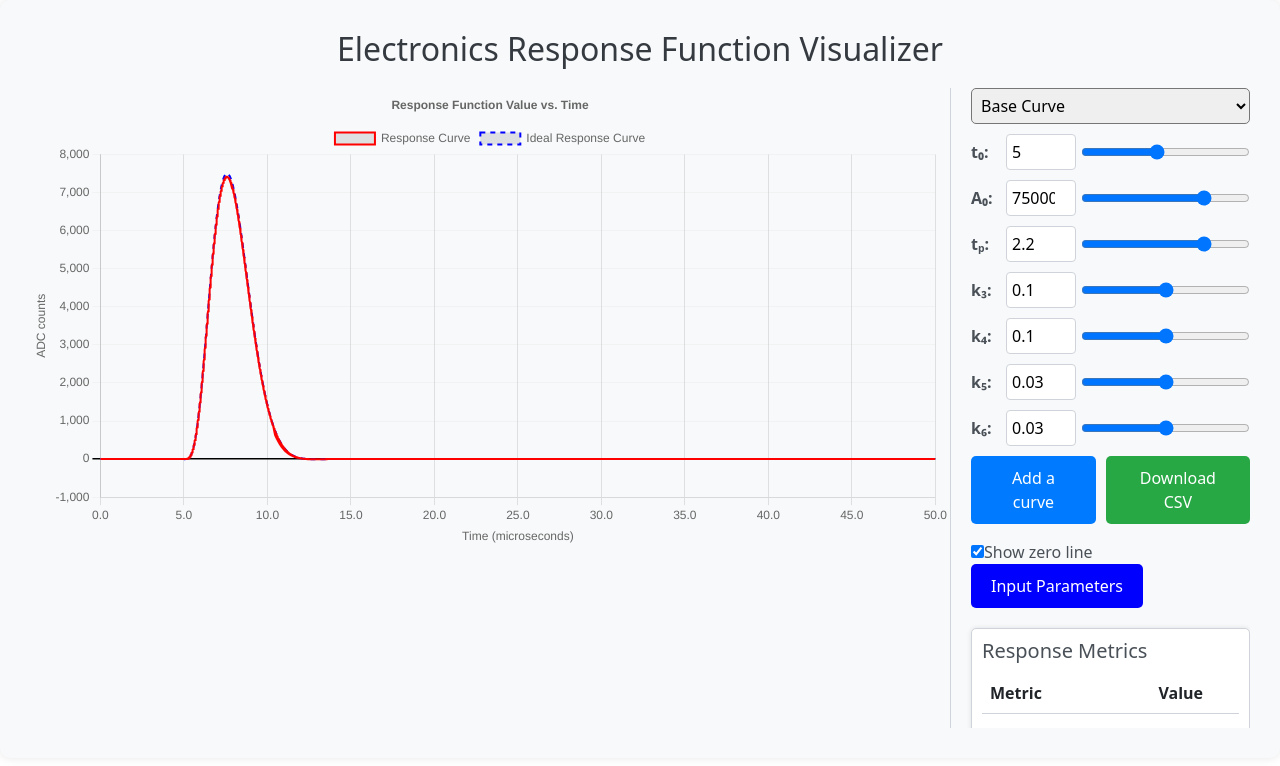
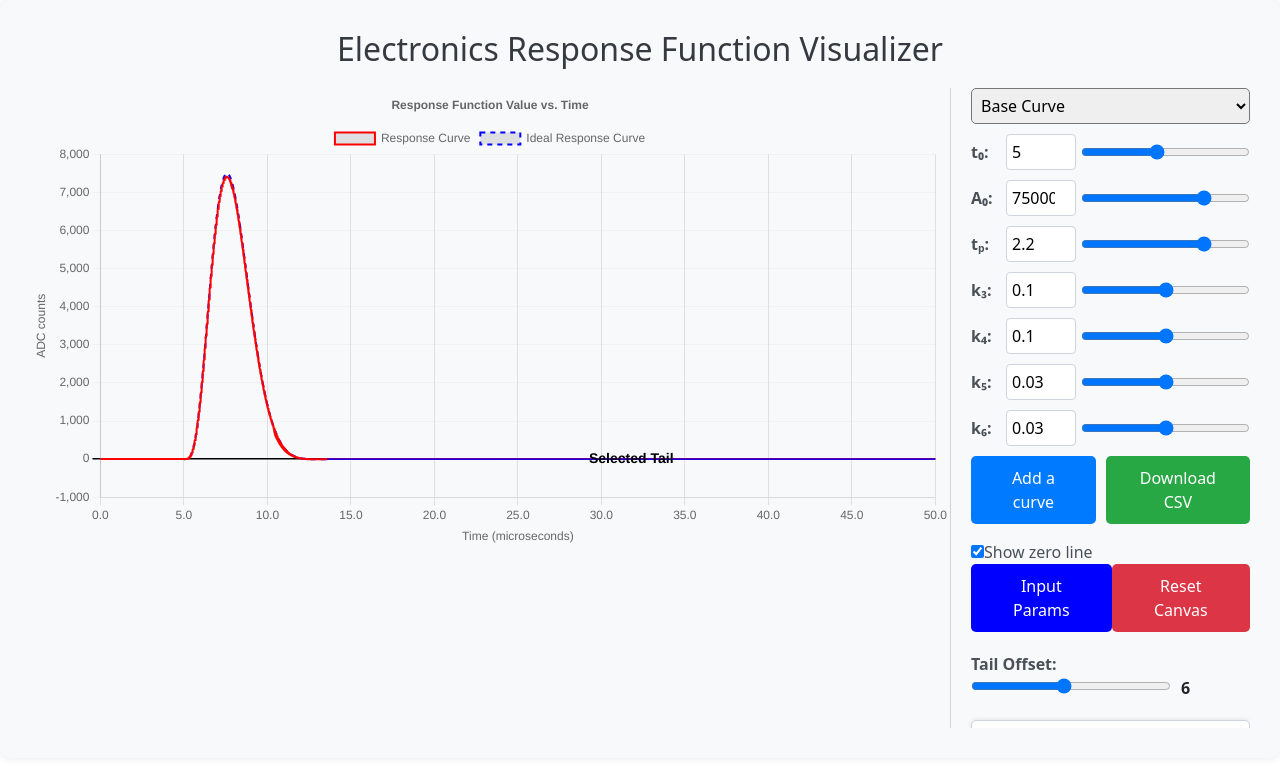
Before and after one commit to fanrado/elec-response, a React (Create React App) app: page / in a window 1280 px wide. Shown: the top 766 px of the page. Built offline with nearby package versions, Linux system fonts and the light colour scheme.

Commit message:
updated the tailOffset and added a reset button

```diff
--- a/src/App.js
+++ b/src/App.js
@@ -2,6 +2,8 @@ import 'bootstrap/dist/css/bootstrap.min.css';
 // A Plotly-based React app to explore the 'response' function with 7 parameters using backend API
 import { useState, useEffect } from 'react';
 import { Line } from 'react-chartjs-2';
+import annotationPlugin from 'chartjs-plugin-annotation';
+
 import {
   Chart as ChartJS,
   LineElement,
@@ -12,7 +14,7 @@ import {
   Legend
 } from 'chart.js';
 
-ChartJS.register(LineElement, PointElement, LinearScale, Title, CategoryScale, Legend);
+ChartJS.register(LineElement, PointElement, LinearScale, Title, CategoryScale, Legend, annotationPlugin);
 
 function App() {
 
@@ -22,7 +24,12 @@ function App() {
   const [showZeroLine, setShowZeroLine] = useState(true);
   const [selectedOverlayIndex, setSelectedOverlayIndex] = useState(null);
 
+  // add a new state for pos_peak
+  const [posPeak, setPosPeak] = useState(null);
+  const [tailOffset, setTailOffset] = useState(6); // Default value is 6
+
   const generateX = () => Array.from({ length: 5000 }, (_, i) => i * 0.01); // 0 to 50 us
+  // const generateX = () => Array.from({ length: 70 }, (_, i) => i * 1); // 0 to 50 us
 
   // Translated JavaScript response function
   function response(x, par) {
@@ -181,9 +188,12 @@ function App() {
     const pos_peak = R_ideal.indexOf(Math.max(...R_ideal));
 
     // Define the tail region
-    const xtail = x.slice(pos_peak + 6);
-    const y1 = R.slice(pos_peak + 6);
-    const y2 = R_ideal.slice(pos_peak + 6);
+    // const xtail = x.slice(pos_peak + 6);
+    // const y1 = R.slice(pos_peak + 6);
+    // const y2 = R_ideal.slice(pos_peak + 6);
+    const xtail = x.slice(pos_peak + tailOffset);
+    const y1 = R.slice(pos_peak + tailOffset);
+    const y2 = R_ideal.slice(pos_peak + tailOffset);
 
     // Select data for integration
     const x_selected = xtail.slice(0, 50); // Fixed integration domain
@@ -209,8 +219,6 @@ function App() {
     const x = generateX();
     const y = x.map(val => response(val, params));
     const yIdeal = x.map(val => responseLegacy(val, params)); // Calculate the ideal response
-    console.log("yIdeal", yIdeal);
-    console.log("x", x);
     setDataPoints({ x, y, yIdeal }); // Store both response and ideal response
   }, [params]); // Recalculate when params change
 
@@ -315,7 +323,55 @@ function App() {
       title: {
         display: true,
         text: 'Response Function Value vs. Time'
-      }
+      },
+      // Draw a rectangle highlighting the region selected for the calculation of the integral of the tail
+      annotation: {
+        annotations: {
+          tailRegion: posPeak != null && {
+            type: 'box',
+            // xMin: dataPoints.x[posPeak + 6/0.01], // Start of the tail region
+            // xMax: dataPoints.x[posPeak + 50/0.01], // End of the tail region
+            // yMin: Math.min(...dataPoints.y), // Minimum y-value
+            // // yMax: Math.max(...dataPoints.y), // Maximum y-value
+            // yMax: Math.max(...dataPoints.y.slice(posPeak + 6/0.01)), // Maximum y-value from posPeak + 6
+            xMin: dataPoints.x[posPeak + tailOffset / 0.01], // Start of the tail region
+            xMax: dataPoints.x[posPeak + (tailOffset + 50) / 0.01], // End of the tail region
+            yMin: Math.min(...dataPoints.y), // Minimum y-value
+            yMax: Math.max(...dataPoints.y.slice(posPeak + tailOffset / 0.01)), // Maximum y-value from posPeak + tailOffset
+            backgroundColor: 'rgba(0, 0, 255, 0.1)', // Light blue
+            borderColor: 'blue',
+            borderWidth: 1,
+            label: {
+              display: true, // Enable the label
+              content: 'Selected Tail', // Text to display
+              position: 'center', // Position the label in the center of the box
+              color: 'black', // Text color
+              backgroundColor: 'rgba(255, 255, 255, 0.8)', // Background color for the label
+              font: {
+                size: 14, // Font size
+                weight: 'bold', // Font weight
+              },
+            },
+          },
+        },
+      },
+    },
+    // Add a zooming option
+    zoom: {
+      pan: {
+        enabled: true, // Enable panning
+        mode: 'xy', // Allow panning in both directions
+      },
+      zoom: {
+        wheel: {
+          enabled: true, // Enable zooming with the mouse wheel
+        },
+        drag: {
+          enabled: true, // Enable zooming by dragging
+          backgroundColor: 'rgba(0, 0, 0, 0.1)', // Background color of the drag rectangle
+        },
+        mode: 'xy', // Allow zooming in both directions
+      },
     },
     scales: {
       x: {
@@ -372,6 +428,21 @@ function App() {
     maxDeviation: 'Unknown',
     responseClass: 'Unknown',
   });
+
+  // Reset the canvas
+  const resetCanvas = () => {
+    setParams([5, 75000, 2.2, 0.1, 0.1, 0.03, 0.03]); // Reset parameters to default
+    setOverlayData([]); // Clear overlays
+    setTailOffset(6); // Reset tail offset to default
+    setSelectedOverlayIndex(null); // Deselect any overlays
+    setResponseMetrics({
+      integralOfTail: 'Unknown',
+      maxDeviation: 'Unknown',
+      responseClass: 'Unknown',
+    }); // Reset response metrics
+  };
+
+  // useEffect functions
   useEffect(() => {
     const x = generateX();
     const y = x.map(val => response(val, params));
@@ -381,7 +452,21 @@ function App() {
     // Calculate metrics
     const metrics = calculateMetrics(params);
     setResponseMetrics(metrics);
+
+    // Find the peak in the ideal response
+    const pos_peak = yIdeal.indexOf(Math.max(...yIdeal));
+    setPosPeak(pos_peak); // Store pos_peak in state
   }, [params]); // Recalculate when params change
+
+  // Recalculate metrics when tailOffset changes
+  useEffect(() => {
+    if (posPeak !== null) {
+      const metrics = calculateMetrics(params);
+      setResponseMetrics(metrics);
+    }
+  }, [tailOffset, params, posPeak]); // Dependencies include tailOffset, params, and posPeak
+
+
 
   // Return
   return (
@@ -483,7 +568,7 @@ function App() {
             </label>
           </div>
 
-            <div style={{ display: 'flex', marginBottom: '10px' }}>
+          <div style={{ display: 'flex', justifyContent: 'space-between', marginBottom: '10px' }}>
             <button onClick={() => setShowInputModal(true)} style={{
               backgroundColor: '#0000ff',
               color: '#fff',
@@ -491,7 +576,38 @@ function App() {
               padding: '10px 20px',
               borderRadius: '5px',
               cursor: 'pointer'
-              }}>Input Parameters</button>
+            }}>Input Params</button>
+
+            <button
+              onClick={resetCanvas}
+              style={{
+                backgroundColor: '#dc3545',
+                color: '#fff',
+                border: 'none',
+                padding: '10px 20px',
+                borderRadius: '5px',
+                cursor: 'pointer',
+              }}
+            >
+              Reset Canvas
+            </button>
+          </div>
+
+          {/*Slider changing the tailOffset */}
+          <div style={{ marginTop: '20px' }}>
+            <label style={{ color: '#495057', fontWeight: 'bold', marginRight: '10px' }}>
+              Tail Offset:
+            </label>
+            <input
+              type="range"
+              min={-6} // Minimum value for the offset
+              max={20} // Maximum value for the offset
+              step={1} // Step size
+              value={tailOffset}
+              onChange={(e) => setTailOffset(Number(e.target.value))}
+              style={{ width: '200px' }}
+            />
+            <span style={{ marginLeft: '10px', fontWeight: 'bold' }}>{tailOffset}</span>
           </div>
 
           {showInputModal && (
```
Lines whose indentation alone changed are shown as unchanged.
